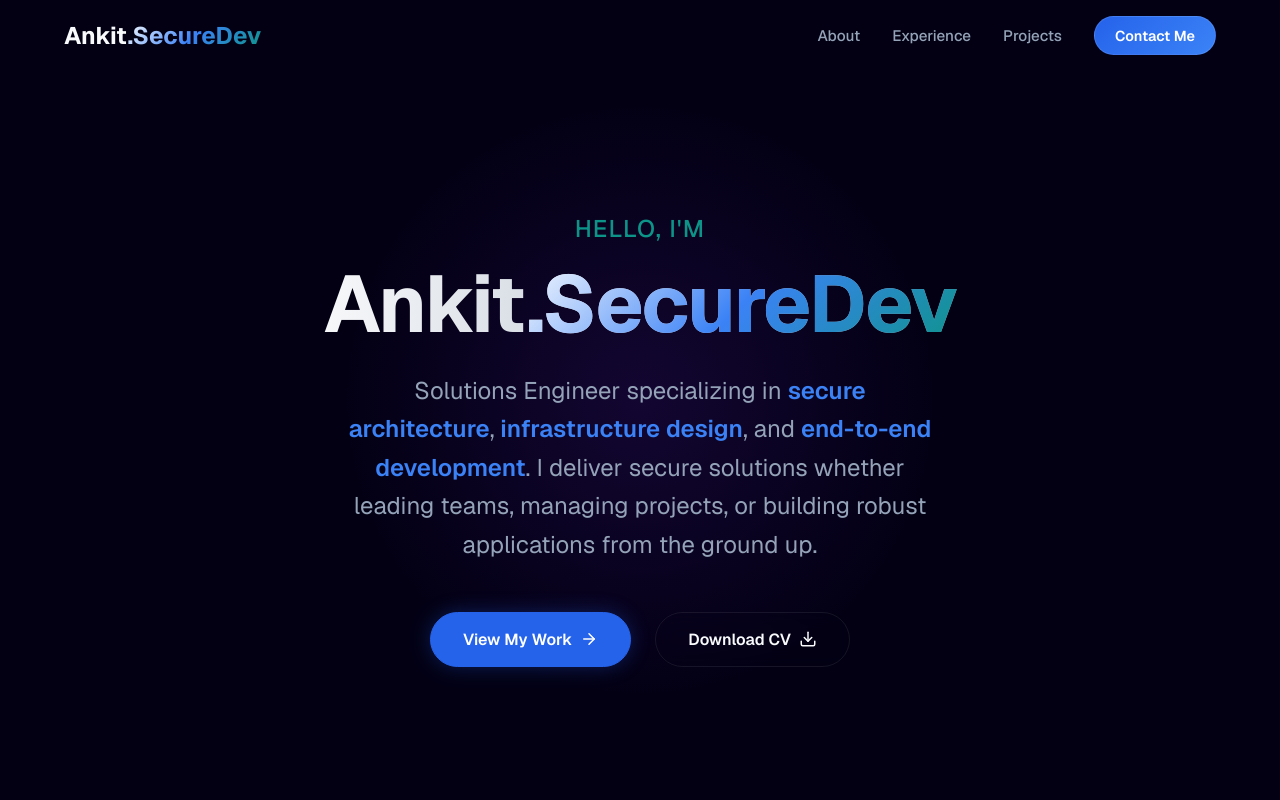
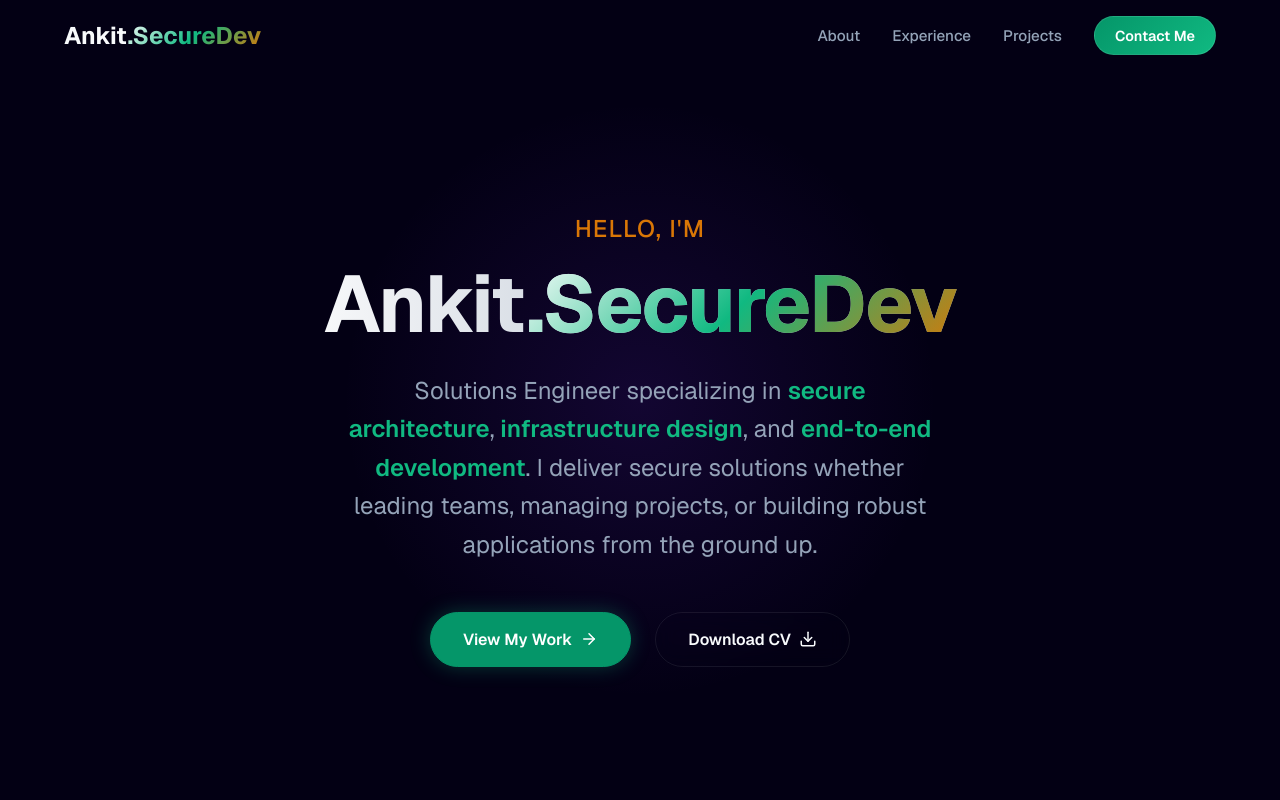
Before and after one commit to ankitraj2234/MyPortfolio, a Next.js app: page / in a window 1280 px wide. Shown: the top 800 px of the page. Built offline with nearby package versions, Linux system fonts and the light colour scheme.

Commit message:
feat: Rebrand to Secure Emerald and Amber theme (No Blue)

```diff
--- a/app/globals.css
+++ b/app/globals.css
@@ -1,14 +1,14 @@
 :root {
   /* Brand Colors - Modern Deep Space Theme */
-  /* Brand Colors - Deep Royal Blue & Teal (Professional Tech) */
-  --primary: #2563eb;
-  /* Royal Blue 600 - Trust, Engineering */
-  --primary-glow: #3b82f6;
-  /* Blue 500 - Active State */
-  --secondary: #0d9488;
-  /* Teal 600 - Sophisticated Companion */
-  --accent: #2dd4bf;
-  /* Teal 400 - Vibrant Highlights */
+  /* Brand Colors - Secure Emerald & Amber (No Blue) */
+  --primary: #059669;
+  /* Emerald 600 - Security, Success, Growth */
+  --primary-glow: #10b981;
+  /* Emerald 500 - Active State */
+  --secondary: #d97706;
+  /* Amber 600 - Warm Companion */
+  --accent: #fbbf24;
+  /* Amber 400 - Vibrant Highlights */
 
   /* Backgrounds */
   --background: #030014;
--- a/components/Hero.module.css
+++ b/components/Hero.module.css
@@ -71,12 +71,12 @@
     background: var(--primary);
     color: white;
     border: 1px solid var(--primary);
-    box-shadow: 0 0 20px rgba(37, 99, 235, 0.3);
+    box-shadow: 0 0 20px rgba(16, 185, 129, 0.3);
 }
 
 .primaryBtn:hover {
     background: var(--primary-glow);
-    box-shadow: 0 0 40px rgba(37, 99, 235, 0.6);
+    box-shadow: 0 0 40px rgba(16, 185, 129, 0.6);
     transform: translateY(-2px);
     color: white;
 }
--- a/components/Navbar.module.css
+++ b/components/Navbar.module.css
@@ -77,8 +77,8 @@
 
 .cta:hover {
     transform: translateY(-2px);
-    box-shadow: 0 4px 20px rgba(37, 99, 235, 0.4);
-    /* Blue glow */
+    box-shadow: 0 4px 20px rgba(16, 185, 129, 0.4);
+    /* Emerald glow */
     color: white;
 }
 
--- a/components/Projects.module.css
+++ b/components/Projects.module.css
@@ -33,7 +33,7 @@
     color: white;
     /* Dark text */
     border-color: var(--primary);
-    box-shadow: 0 0 15px rgba(37, 99, 235, 0.4);
+    box-shadow: 0 0 15px rgba(16, 185, 129, 0.4);
 }
 
 .grid {
```
